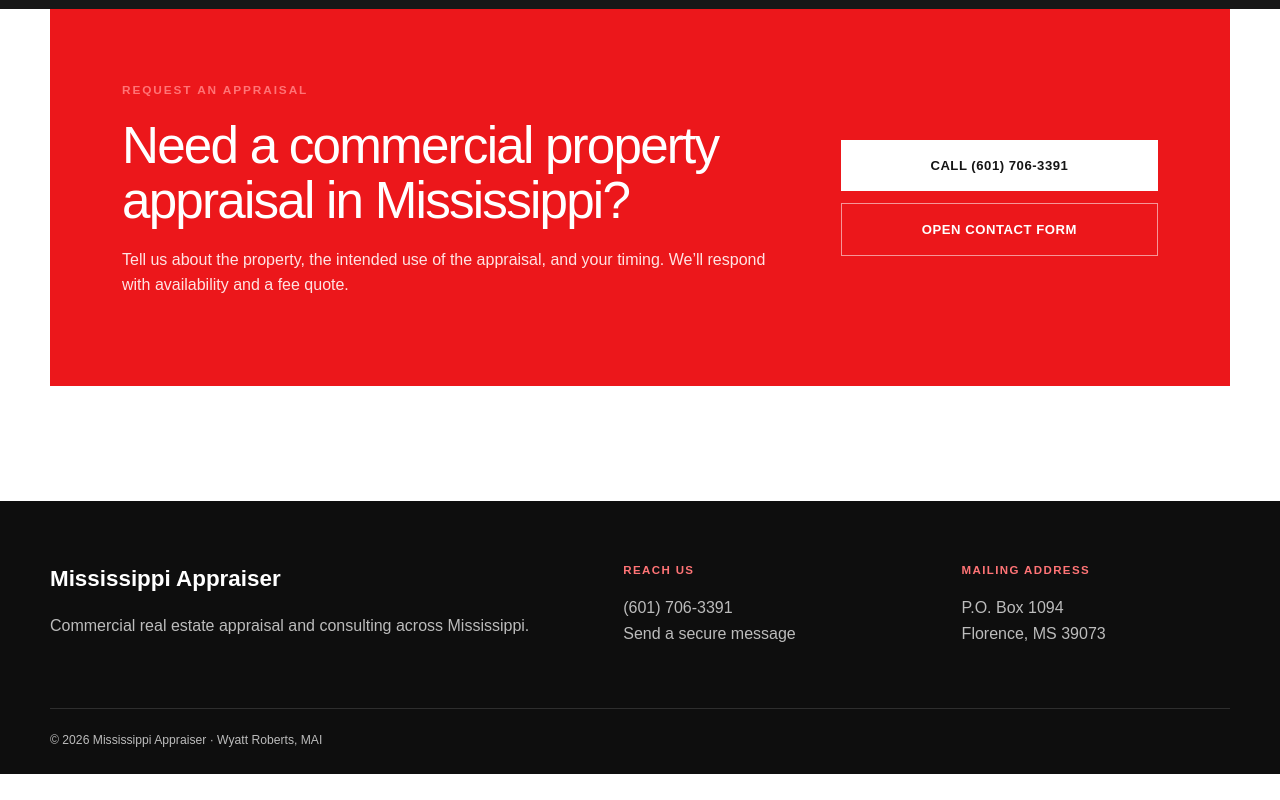
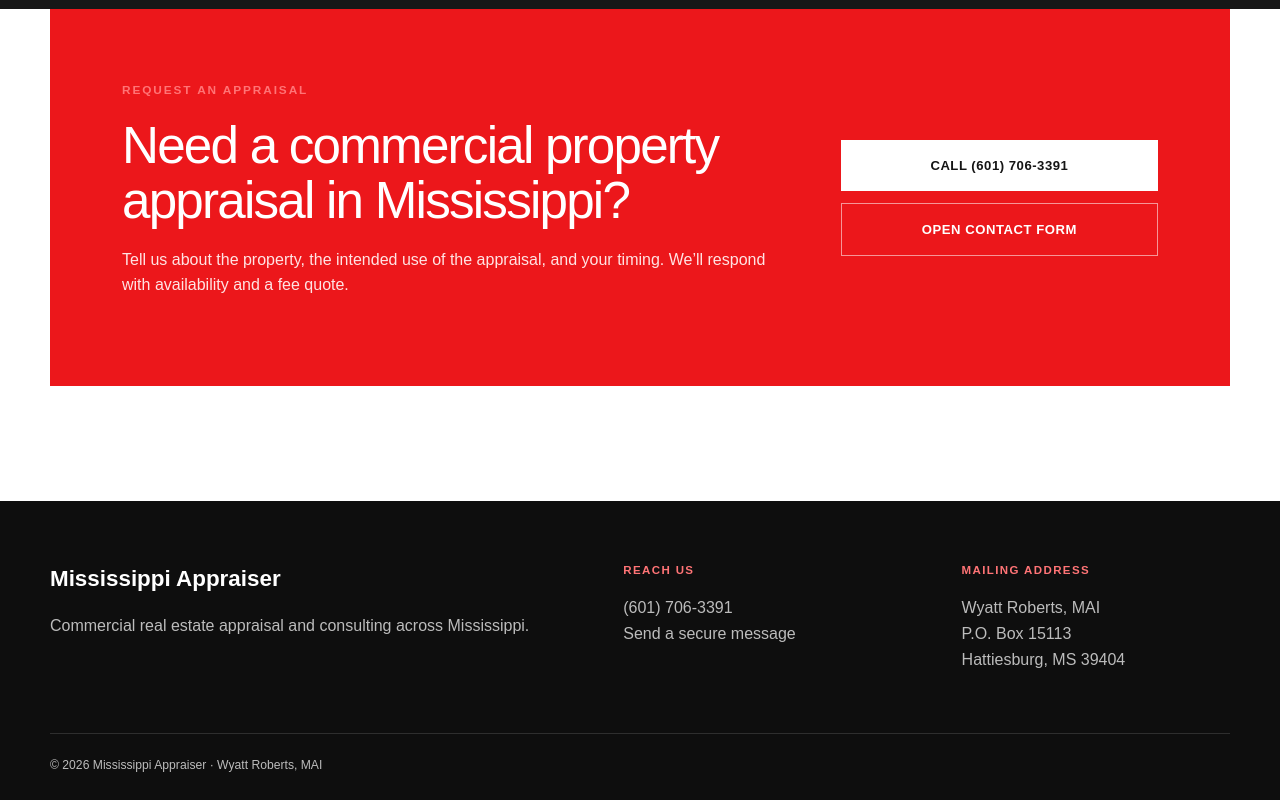
Before and after one commit to wyattroberts/mississippiappraiser-site, a Next.js app: page / in a window 1280 px wide. Shown: the part 3359-4159 px from the top of the page. Before the commit the page ends 4133 px from the top, so only its background shows below. Built offline with nearby package versions, Linux system fonts and the light colour scheme; no server answers; the database is empty.

Commit message:
Update footer contact information

```diff
--- a/components/site-footer.tsx
+++ b/components/site-footer.tsx
@@ -13,7 +13,7 @@ export function SiteFooter() {
         </div>
         <div>
           <p className="footer-label">Mailing address</p>
-          <p>P.O. Box 1094<br />Florence, MS 39073</p>
+          <p>Wyatt Roberts, MAI<br />P.O. Box 15113<br />Hattiesburg, MS 39404</p>
         </div>
       </div>
       <div className="footer-bottom">© {new Date().getFullYear()} Mississippi Appraiser · Wyatt Roberts, MAI</div>
```
